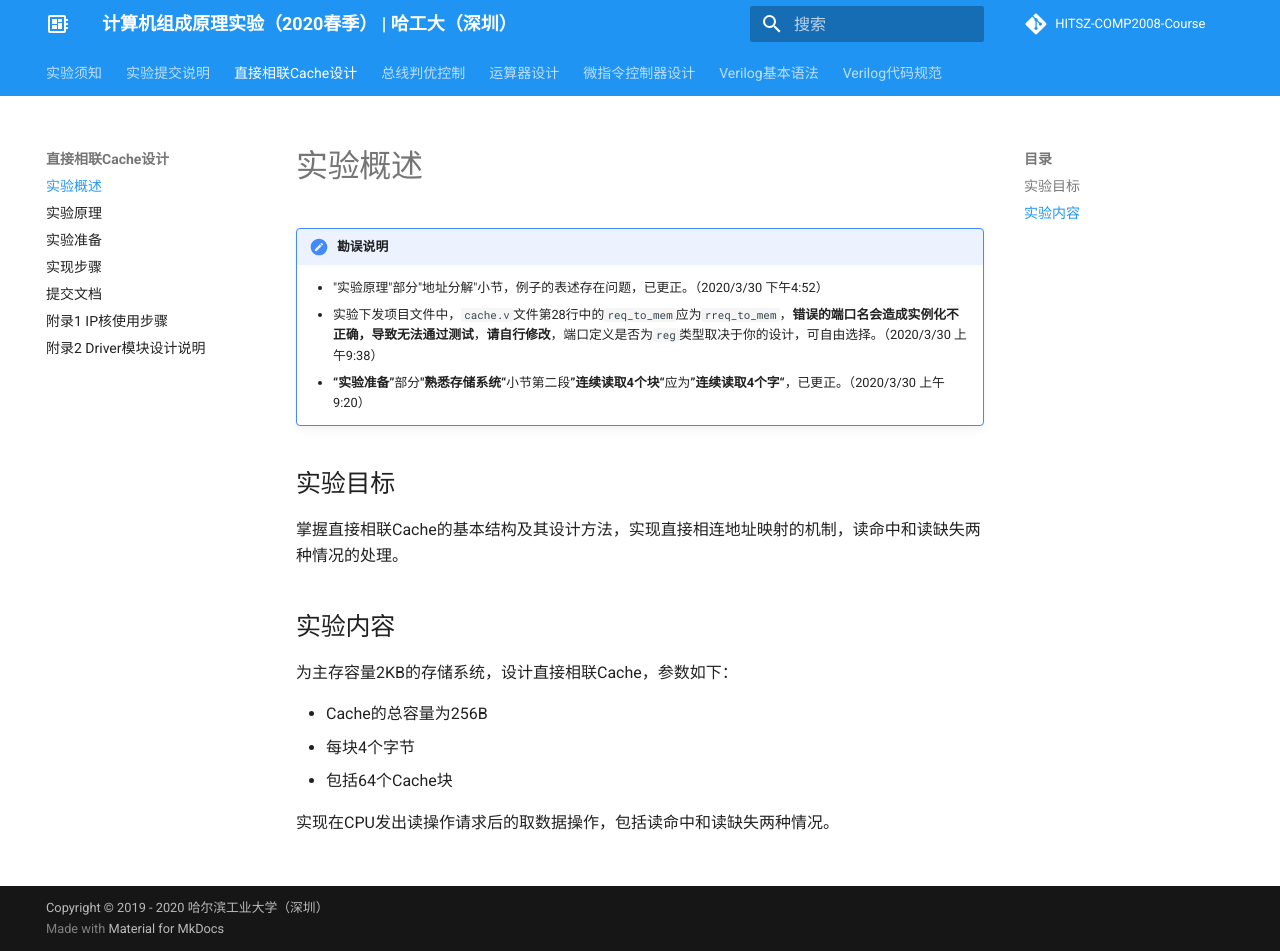
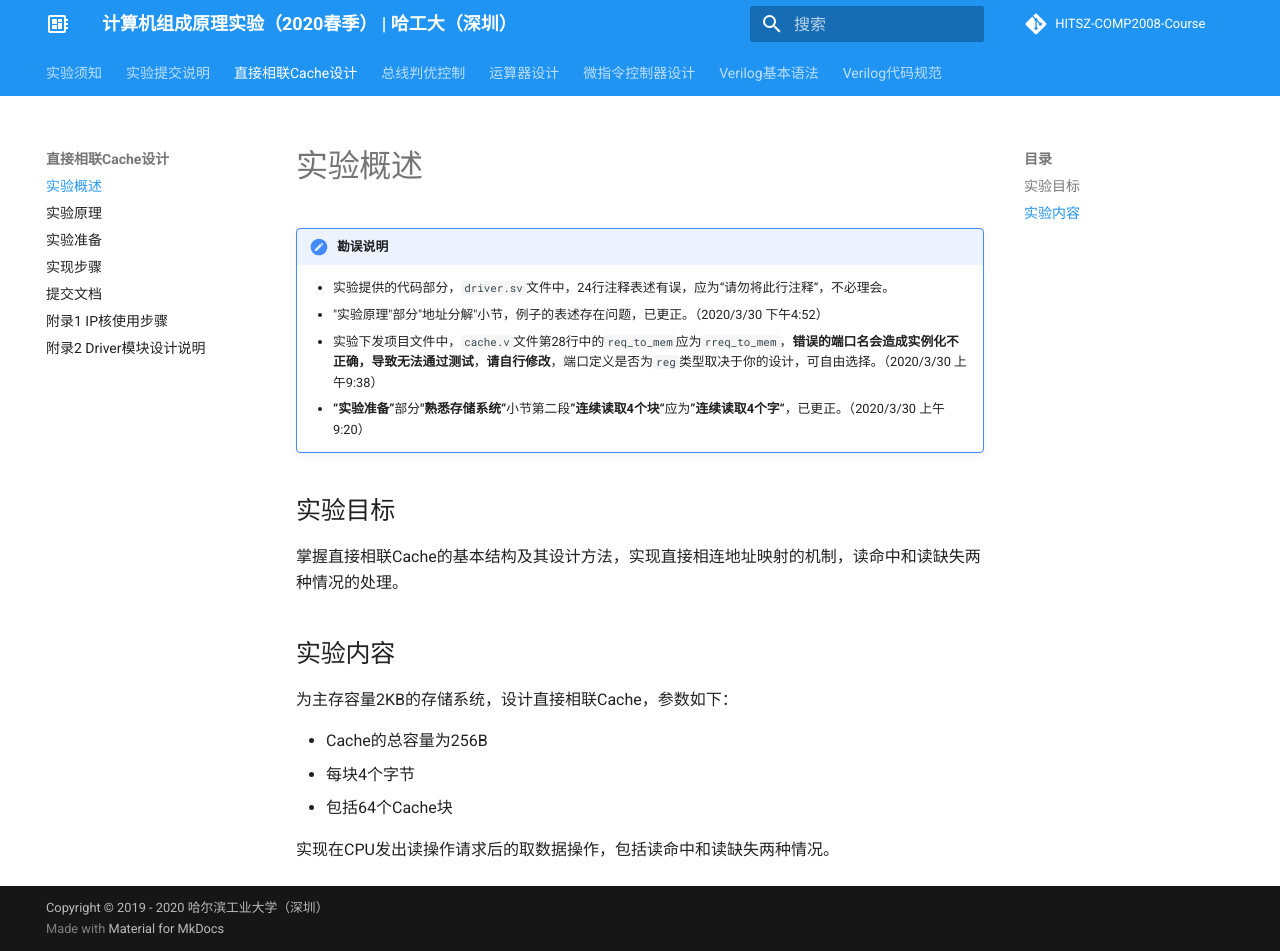
Before and after one commit to Bohan-hu/HITSZ-COMP2008-Course, an MkDocs documentation site: the page built from docs/lab1/part1.md, in a window 1280 px wide and 951 px high. Built offline with MkDocs 1.6.1 and Material for MkDocs 9.7.7, drawn with Linux system fonts in a browser that asks for light colours; comment, search, counter and statistics services are not loaded.

Commit message:
修正代码注释错误

```diff
--- a/docs/lab1/part1.md
+++ b/docs/lab1/part1.md
@@ -1,6 +1,7 @@
 # 实验概述
 
 !!! 勘误说明
+    - 实验提供的代码部分，`driver.sv`文件中，24行注释表述有误，应为“请勿将此行注释”，不必理会。
     - "实验原理"部分"地址分解"小节，例子的表述存在问题，已更正。（2020/3/30 下午4:52）
     - 实验下发项目文件中，`cache.v`文件第28行中的`req_to_mem`应为`rreq_to_mem`，**错误的端口名会造成实例化不正确，导致无法通过测试**，**请自行修改**，端口定义是否为`reg`类型取决于你的设计，可自由选择。（2020/3/30 上午9:38）
     - **“实验准备”**部分**"熟悉存储系统“**小节第二段**”连续读取4个块“**应为**”连续读取4个字“**，已更正。（2020/3/30 上午9:20）
```
Also changed, not shown: 1 other file.
